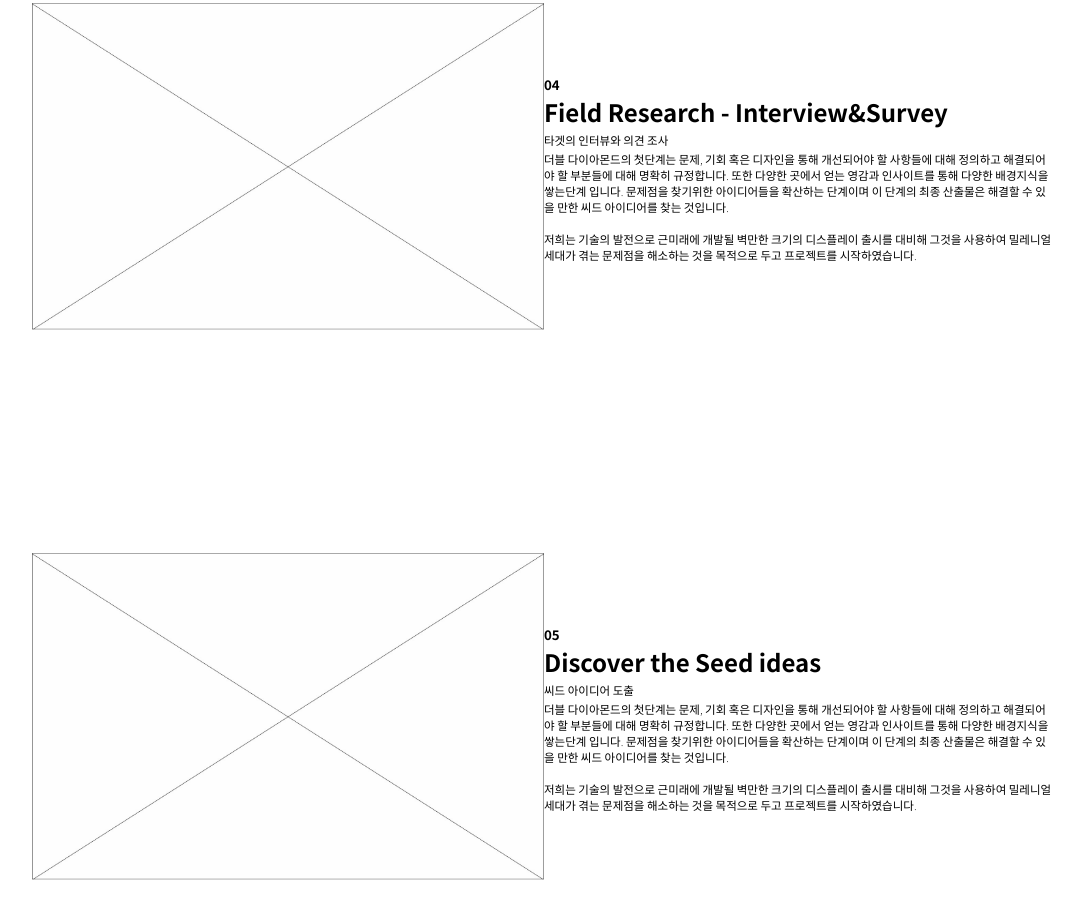
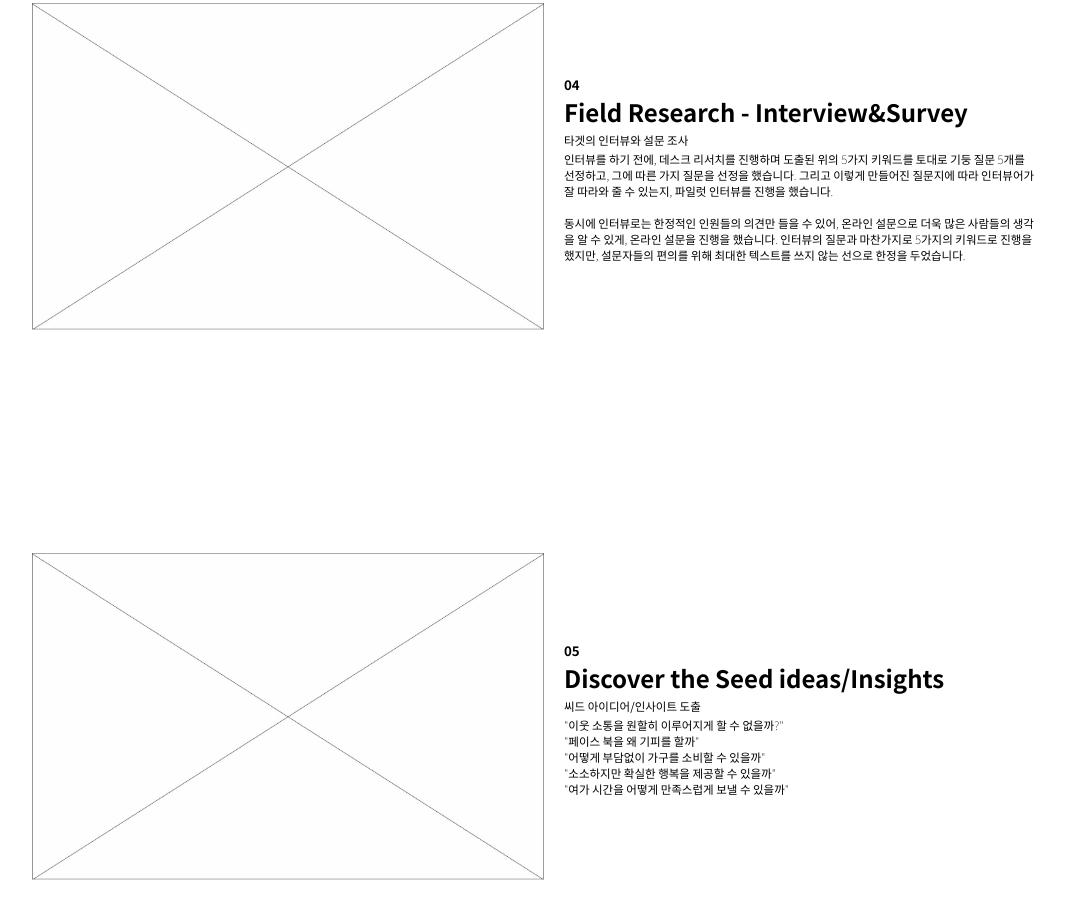
Before and after one commit to sang-woo-jeong/mo3, a plain HTML site: page index.html in a window 1280 px wide. Shown: the part 3696-4598 px from the top of the page, without its empty margins (96-1177 px from the left). Drawn offline with Linux system fonts and the light colour scheme.

Commit message:
Add files via upload

```diff
--- a/index.html
+++ b/index.html
@@ -32,7 +32,7 @@
       .sec2 article .textwrap {width:50%;
                                position:absolute; right:0; top:50%;
                                transform:translate(0,-50%);
-                               }
+                               padding:20px;}
       .sec2 article h3 {font-weight:400; font-size:.9vw; margin-top:3px; margin-bottom:3px;}
       .sec2 article h4 {font-weight:300; font-size:.9vw;}
       .sec2 article figure {width:50%; position:absolute; left:0; top:50%;
@@ -40,13 +40,19 @@
       .sec2 article figure img {width:100%;}
       @media(max-width:512px){
         .sec2 .boxwrap {height:200px;}
-        .sec2 article {width:80%; margin:0 auto 160px auto; height:550px; position:relative;}
+        .sec2 article {width:80%; margin:0 auto; height:550px; position:relative;}
+        .sec2 article:nth-child(2) {margin-bottom:100px;}
+        .sec2 article:nth-child(3) {margin-bottom:180px;}
+        .sec2 article:nth-child(4) {height:520px;}
+        .sec2 article:nth-child(5) {margin-bottom:140px;}
         .sec2 article .textwrap {width:100%;
                                  position:relative; left:0; top:0px;
                                  transform:translate(0,0);
-                                 margin-bottom:50px;}
+                                 padding:0px;}
         .sec2 article figure {width:100%; position:relative; left:0; top:0px;
                               transform:translate(0,0); margin-bottom:30px;}
+        .sec2 article h3 {font-weight:400; font-size:.9em; margin-top:3px; margin-bottom:3px;}
+        .sec2 article h4 {font-weight:300; font-size:.9em;}
       }
     </style>
   </head>
@@ -170,7 +176,9 @@
           <h2>Desk Research of the Target</h2>
           <h3>밀레니얼 세대 조사</h3>
           <h4>
-            저희의 타겟인 밀레니얼 세대의 조사하는 과정입니다.
+            우리는 밀레니얼 세대의 조사를 할 때, 기본적으로 밀레니얼이 지니고 있는 특성과 라이프스타일에 대해
+            조사를 진행을 했고 얻어낸 키워드는 "가심비", "있어빌리티", "워라밸", "인테리어", "독립적" 이렇게
+            5가지로 나왔습니다. 그리고 추가적으로 이웃 소통의 부재에 대해 조사를 진행 했습니다.
           </h4>
         </div>
       </article>
@@ -181,14 +189,14 @@
         <div class="textwrap">
           <h5>04</h5>
           <h2>Field Research - Interview&Survey</h2>
-          <h3>타겟의 인터뷰와 의견 조사</h3>
+          <h3>타겟의 인터뷰와 설문 조사</h3>
           <h4>
-            더블 다이아몬드의 첫단계는 문제, 기회 혹은 디자인을 통해 개선되어야 할 사항들에 대해 정의하고
-            해결되어야 할 부분들에 대해 명확히 규정합니다. 또한 다양한 곳에서 얻는 영감과 인사이트를 통해
-            다양한 배경지식을 쌓는단계 입니다. 문제점을 찾기위한 아이디어들을 확산하는 단계이며 이 단계의
-            최종 산출물은 해결할 수 있을 만한 씨드 아이디어를 찾는 것입니다.<br/><br/>
-            저희는 기술의 발전으로 근미래에 개발될 벽만한 크기의 디스플레이 출시를 대비해  그것을 사용하여
-            밀레니얼 세대가 겪는 문제점을 해소하는 것을 목적으로 두고 프로젝트를 시작하였습니다.
+            인터뷰를 하기 전에, 데스크 리서치를 진행하며 도출된 위의 5가지 키워드를 토대로 기둥 질문 5개를
+            선정하고, 그에 따른 가지 질문을 선정을 했습니다. 그리고 이렇게 만들어진 질문지에 따라 인터뷰어가
+            잘 따라와 줄 수 있는지, 파일럿 인터뷰를 진행을 했습니다.<br/><br/>
+            동시에 인터뷰로는 한정적인 인원들의 의견만 들을 수 있어, 온라인 설문으로 더욱 많은 사람들의 생각을
+            알 수 있게, 온라인 설문을 진행을 했습니다. 인터뷰의 질문과 마찬가지로 5가지의 키워드로 진행을 했지만,
+            설문자들의 편의를 위해 최대한 텍스트를 쓰지 않는 선으로 한정을 두었습니다.
           </h4>
         </div>
       </article>
@@ -198,15 +206,14 @@
         </figure>
         <div class="textwrap">
           <h5>05</h5>
-          <h2>Discover the Seed ideas</h2>
-          <h3>씨드 아이디어 도출</h3>
+          <h2>Discover the Seed ideas/Insights</h2>
+          <h3>씨드 아이디어/인사이트 도출</h3>
           <h4>
-            더블 다이아몬드의 첫단계는 문제, 기회 혹은 디자인을 통해 개선되어야 할 사항들에 대해 정의하고
-            해결되어야 할 부분들에 대해 명확히 규정합니다. 또한 다양한 곳에서 얻는 영감과 인사이트를 통해
-            다양한 배경지식을 쌓는단계 입니다. 문제점을 찾기위한 아이디어들을 확산하는 단계이며 이 단계의
-            최종 산출물은 해결할 수 있을 만한 씨드 아이디어를 찾는 것입니다.<br/><br/>
-            저희는 기술의 발전으로 근미래에 개발될 벽만한 크기의 디스플레이 출시를 대비해  그것을 사용하여
-            밀레니얼 세대가 겪는 문제점을 해소하는 것을 목적으로 두고 프로젝트를 시작하였습니다.
+            "이웃 소통을 원할히 이루어지게 할 수 없을까?"<br/>
+            "페이스 북을 왜 기피를 할까"<br/>
+            "어떻게 부담없이 가구를 소비할 수 있을까"<br/>
+            "소소하지만 확실한 행복을 제공할 수 있을까"<br/>
+            "여가 시간을 어떻게 만족스럽게 보낼 수 있을까"
           </h4>
         </div>
       </article>
```
